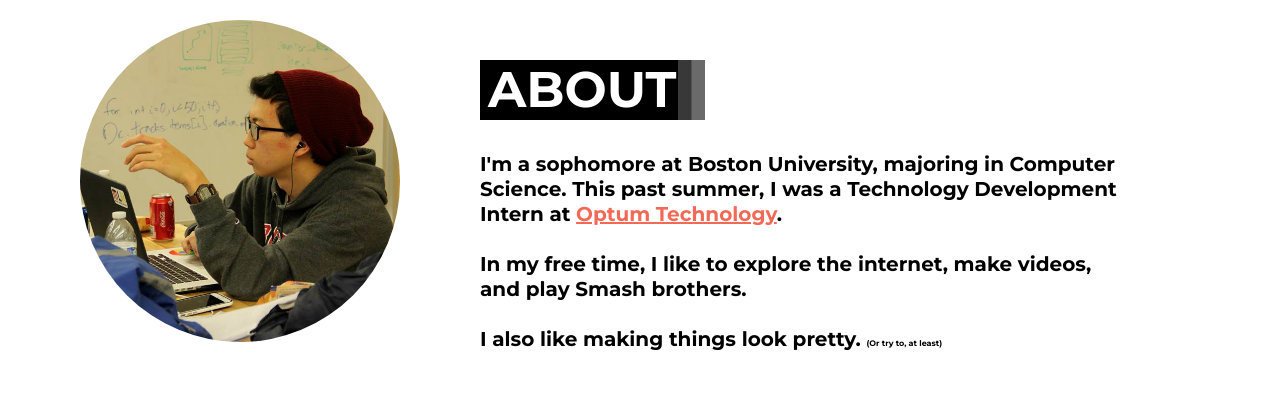
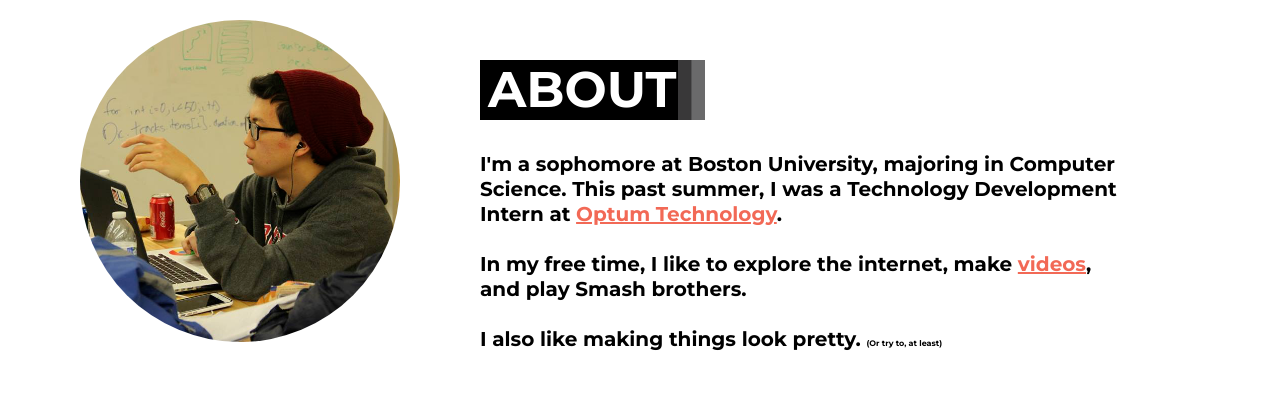
Before and after one commit to puzzledsean/puzzledsean.github.io, a plain HTML site: page index.html in a window 1280 px wide. Shown: the part 900-1306 px from the top of the page. Drawn offline with Linux system fonts and the light colour scheme.

Commit message:
added URL to youtube channel

```diff
--- a/index.html
+++ b/index.html
@@ -47,7 +47,7 @@
             <a href ="https://www.optum.com/" target="_blank">Optum Technology</a>.
             <br>
             <br>
-            In my free time, I like to explore the internet, make videos, and play Smash brothers.
+            In my free time, I like to explore the internet, make <a href ="https://www.youtube.com/puzzledsean" target="_blank">videos</a>, and play Smash brothers.
             <br>
             <br>
             <p style="display:inline">I also like making things look pretty. <p style="font-size:1vmin;display:inline">(Or try to, at least)</p></p>
```
